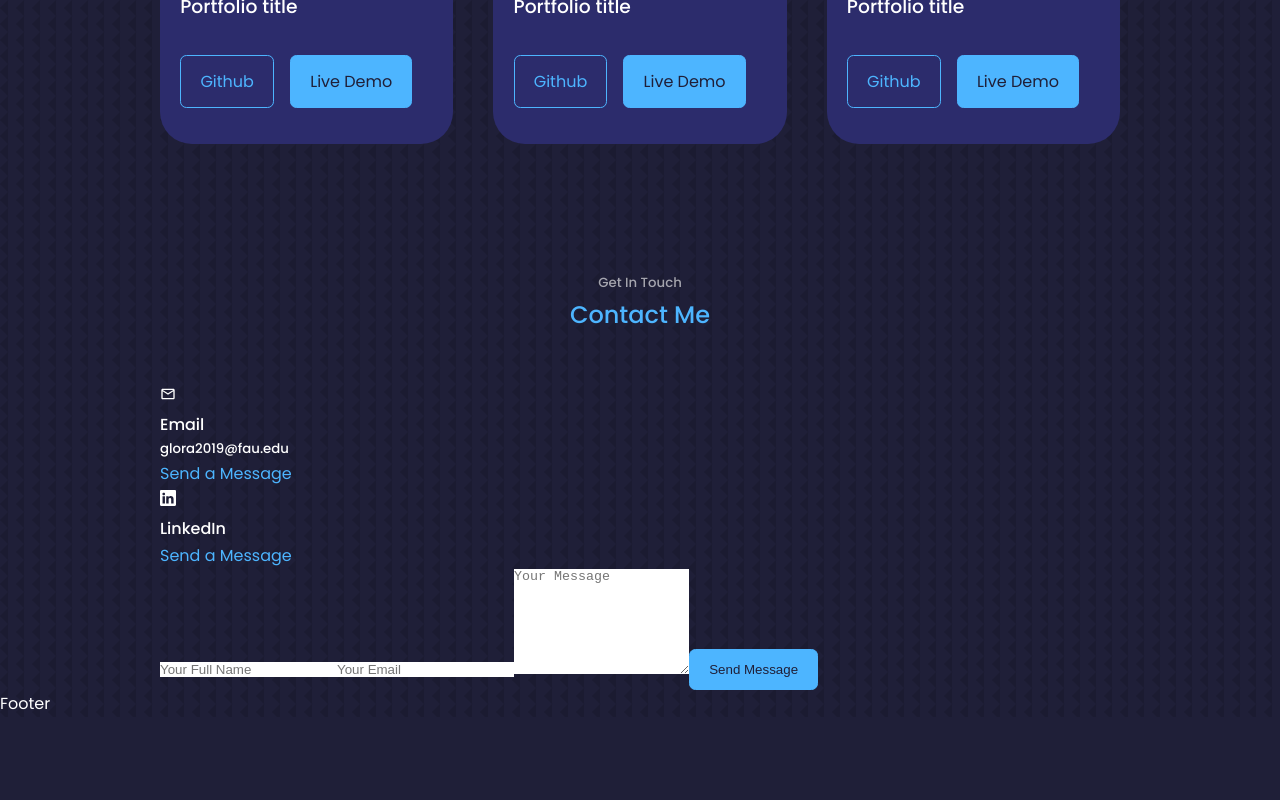
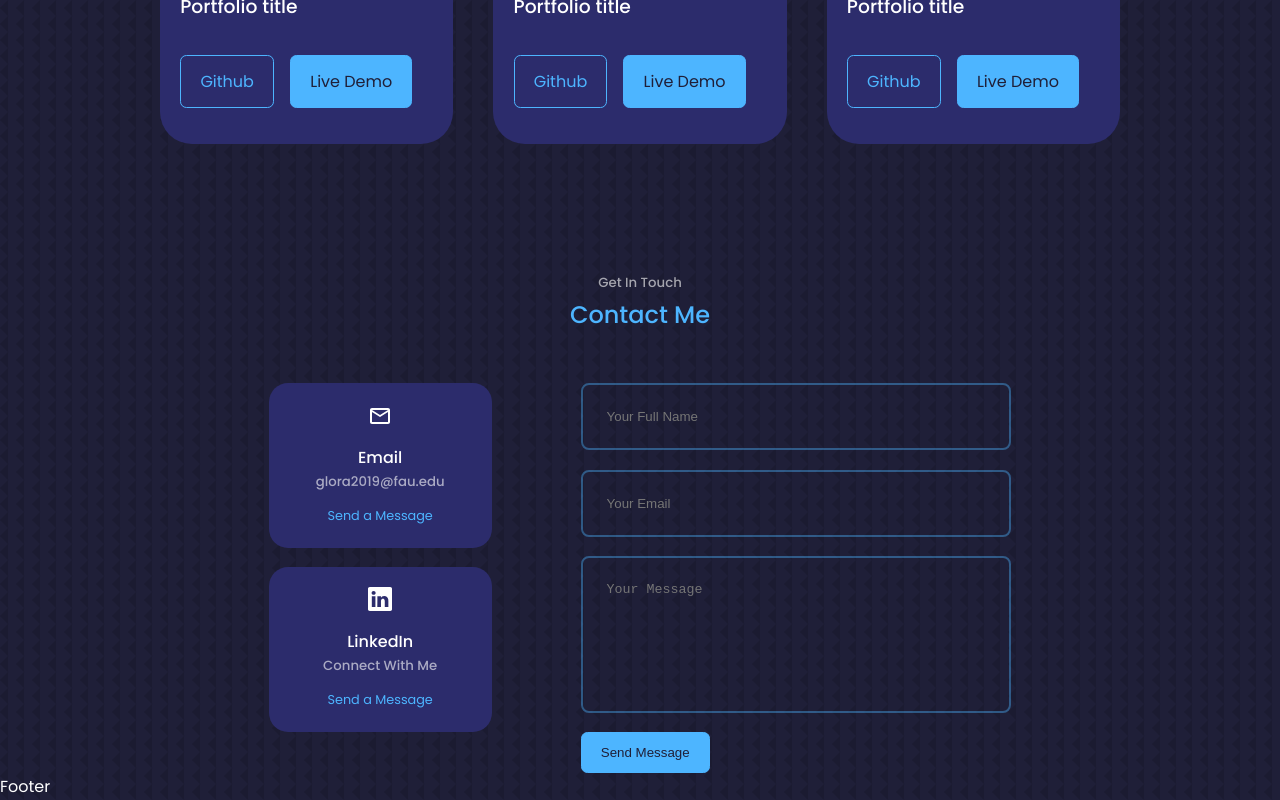
Before and after one commit to idygre/portfolio-website, a React (Create React App) app: page / in a window 1280 px wide. Shown: the part 2704-3504 px from the top of the page. Before the commit the page ends 3421 px from the top, so only its background shows below. Built offline with nearby package versions, Linux system fonts and the light colour scheme.

Commit message:
Working on contact css

```diff
--- a/package.json
+++ b/package.json
@@ -6,6 +6,7 @@
     "@testing-library/jest-dom": "^5.16.4",
     "@testing-library/react": "^13.3.0",
     "@testing-library/user-event": "^13.5.0",
+    "emailjs-com": "^3.2.0",
     "react": "^18.2.0",
     "react-dom": "^18.2.0",
     "react-icons": "^4.4.0",
--- a/src/components/contact/Contact.jsx
+++ b/src/components/contact/Contact.jsx
@@ -12,15 +12,16 @@
       <div className="container contact__container">
         <div className="contact__options">
           <article className="contact__option">
-            <MdOutlineEmail />
+            <MdOutlineEmail className="contact__option-icon" />
             <h4>Email</h4>
             <h5>glora2019@fau.edu</h5>
             <a href="mailto:glora2019@fau.edu">Send a Message</a>
           </article>
 
           <article className="contact__option">
-            <BsLinkedin />
+            <BsLinkedin className="contact__option-icon" />
             <h4>LinkedIn</h4>
+            <h5>Connect With Me</h5>
             <a href="https://www.linkedin.com/in/greydi-lora-62193519b/">
               Send a Message
             </a>
--- a/src/components/contact/contact.css
+++ b/src/components/contact/contact.css
@@ -0,0 +1,75 @@
+.container.contact__container {
+  width: 58%;
+  display: grid;
+  grid-template-columns: 30% 58%;
+  gap: 12%;
+}
+
+.contact__options {
+  display: flex;
+  flex-direction: column;
+  gap: 1.2rem;
+}
+
+.contact__option {
+  background: var(--color-bg-variant);
+  border: 1px solid transparent;
+  border-radius: 1.2rem;
+  padding: 1.2rem;
+  transition: var(--transition);
+  text-align: center;
+}
+
+.contact__option:hover {
+  background: transparent;
+  border-color: var(--color-primary-variant);
+}
+
+.contact__option-icon {
+  font-size: 1.5rem;
+  margin-bottom: 0.5rem;
+}
+
+.contact__option a {
+  font-size: 0.8rem;
+  margin-top: 0.7rem;
+  display: inline-block;
+}
+
+.contact__option h5 {
+  color: var(--color-light);
+}
+
+/* -----------FORM------------*/
+
+form {
+  display: flex;
+  flex-direction: column;
+  gap: 1.2rem;
+}
+
+textarea,
+input {
+  width: 100%;
+  padding: 1.5rem;
+  border-radius: 0.5rem;
+  background: transparent;
+  border: 2px solid var(--color-primary-variant);
+  resize: none;
+  color: var(--color-white);
+}
+
+/* Media Queries (Medium Devices) */
+@media screen and (max-width: 1024px) {
+  .container.contact__container {
+    grid-template-columns: 1fr;
+    gap: 2rem;
+  }
+}
+
+/* Media Queries (Small Devices) */
+@media screen and (max-width: 600px) {
+  .container.contact__container {
+    width: var(--container-width-sm);
+  }
+}
```
Also changed, not shown: 1 other file (tests, documents, lock files or other folders).
